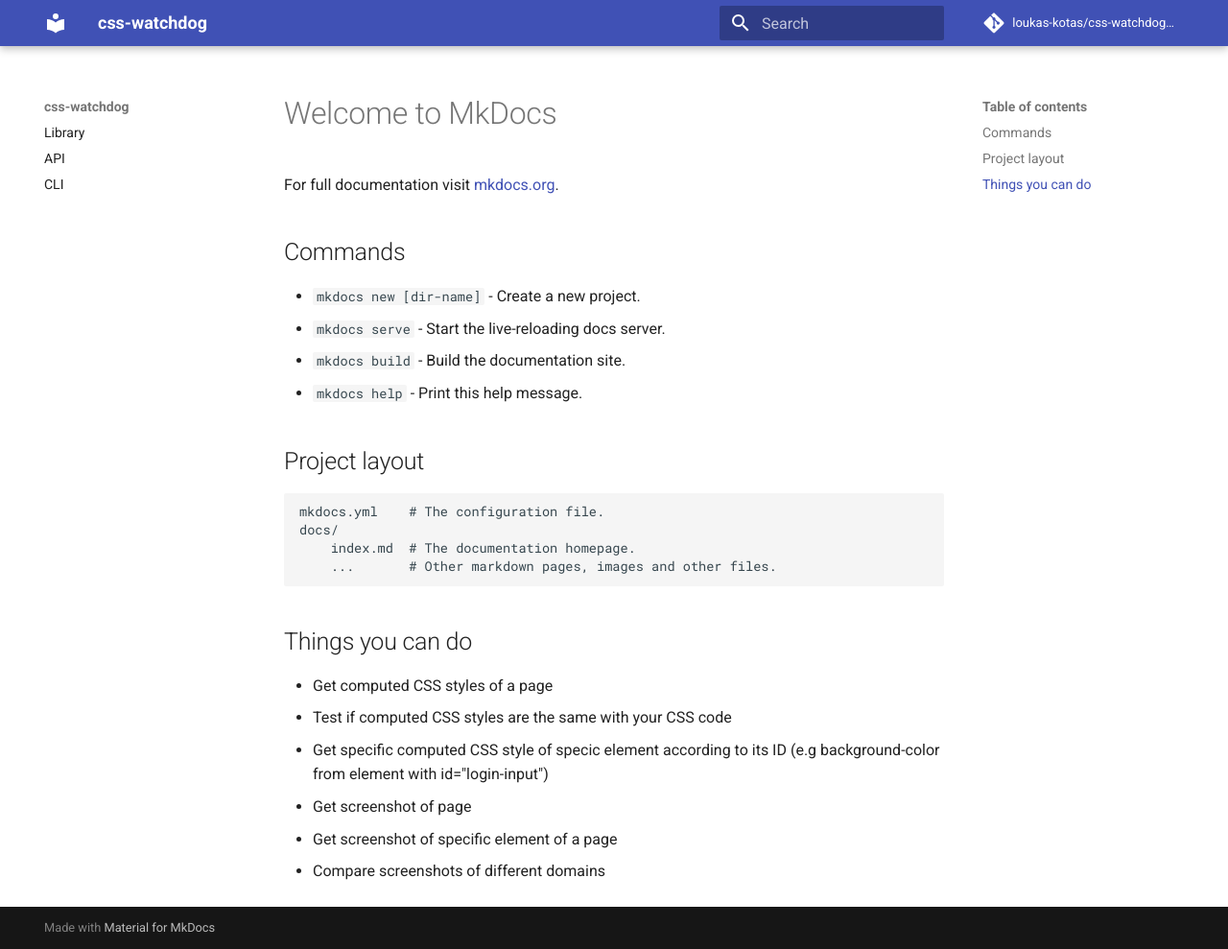
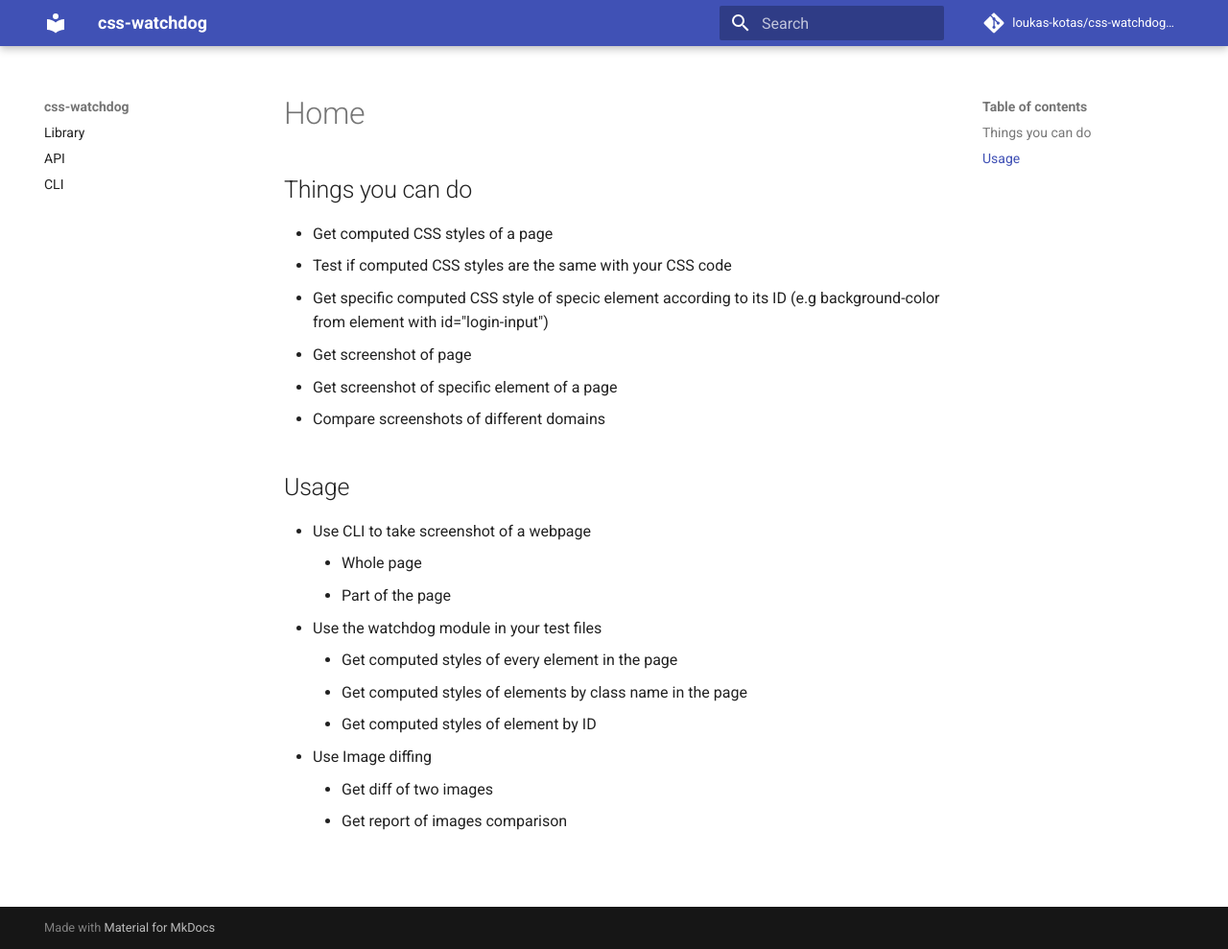
Before and after one commit to loukas-kotas/css-watchdog-docs, an MkDocs documentation site: the page built from docs/index.md, in a window 1280 px wide and 989 px high. Shown: the whole window at 96% size. Built offline with MkDocs 1.6.1 and Material for MkDocs 9.7.7, drawn with Linux system fonts in a browser that asks for light colours; comment, search, counter and statistics services are not loaded.

Commit message:
gh-#9 add usage of css-watchdog on docs

```diff
--- a/docs/index.md
+++ b/docs/index.md
@@ -1,22 +1,3 @@
-# Welcome to MkDocs
-
-For full documentation visit [mkdocs.org](https://mkdocs.org).
-
-## Commands
-
-* `mkdocs new [dir-name]` - Create a new project.
-* `mkdocs serve` - Start the live-reloading docs server.
-* `mkdocs build` - Build the documentation site.
-* `mkdocs help` - Print this help message.
-
-## Project layout
-
-    mkdocs.yml    # The configuration file.
-    docs/
-        index.md  # The documentation homepage.
-        ...       # Other markdown pages, images and other files.
-
-
 ## Things you can do
 * Get computed CSS styles of a page
 * Test if computed CSS styles are the same with your CSS code
@@ -24,3 +5,17 @@
 * Get screenshot of page
 * Get screenshot of specific element of a page
 * Compare screenshots of different domains
+
+
+## Usage
+
+* Use CLI to take screenshot of a webpage
+    * Whole page
+    * Part of the page
+* Use the watchdog module in your test files
+    * Get computed styles of every element in the page
+    * Get computed styles of elements by class name in the page
+    * Get computed styles of element by ID
+* Use Image diffing
+    * Get diff of two images
+    * Get report of images comparison
```
